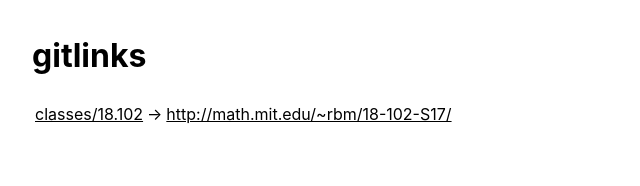
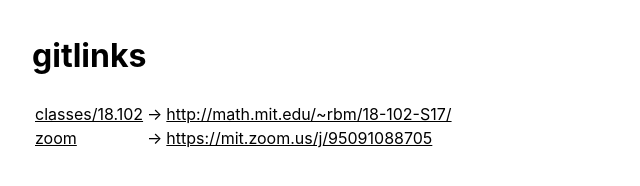
Before and after one commit to antimatter15/goto, a plain HTML site: page index.html in a window 1280 px wide. Shown: the whole page, without its empty margins (0-640 px from the left). Drawn offline with Linux system fonts and the light colour scheme.

Commit message:
Set key "zoom" → "https://mit.zoom.us/j/9509108870

```diff
--- a/index.csv
+++ b/index.csv
@@ -1,2 +1,3 @@
 key,url
 classes/18.102,http://math.mit.edu/~rbm/18-102-S17/
+zoom,https://mit.zoom.us/j/95091088705
--- a/index.html
+++ b/index.html
@@ -10,4 +10,4 @@ a { color: black }
 td:nth-child(1) { text-align: left }
 </style>
 <h1>gitlinks</h1>
-<table><tbody><tr><td><a href="classes/18.102">classes/18.102</a></td><td>→</td><td><a href="http://math.mit.edu/~rbm/18-102-S17/">http://math.mit.edu/~rbm/18-102-S17/</a></td></li></tbody></table>
+<table><tbody><tr><td><a href="classes/18.102">classes/18.102</a></td><td>→</td><td><a href="http://math.mit.edu/~rbm/18-102-S17/">http://math.mit.edu/~rbm/18-102-S17/</a></td></li><tr><td><a href="zoom">zoom</a></td><td>→</td><td><a href="https://mit.zoom.us/j/95091088705">https://mit.zoom.us/j/95091088705</a></td></li></tbody></table>
```
Also changed, not shown: zoom/index.html (added, +1 -0 lines).
